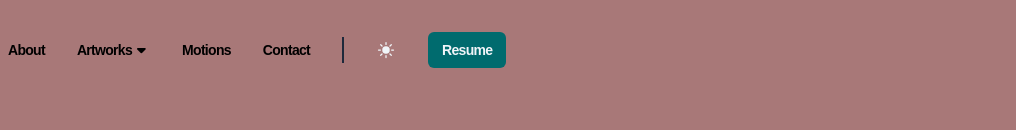
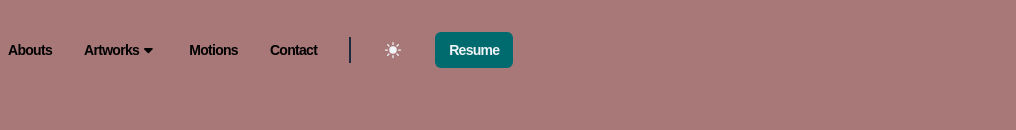
Before and after one commit to socheatchhanun/chhanun26, a website built with Vite: page index.html in a window 1280 px wide. Shown: the top 130 px of the page, without its empty margins (0-1016 px from the left). Built offline with nearby package versions, Linux system fonts and the light colour scheme; a web font is replaced by a local one.

Commit message:
error commit

```diff
--- a/index.html
+++ b/index.html
@@ -19,7 +19,7 @@
       <nav>
         <ul class="header__menu">
           <li>
-            <a class="header__link" href="#about">About</a>
+            <a class="header__link" href="#about">Abouts</a>
           </li>
           <li>
 
```
